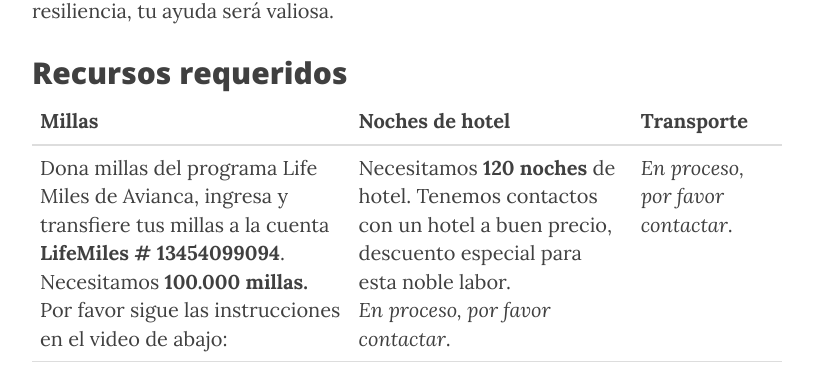
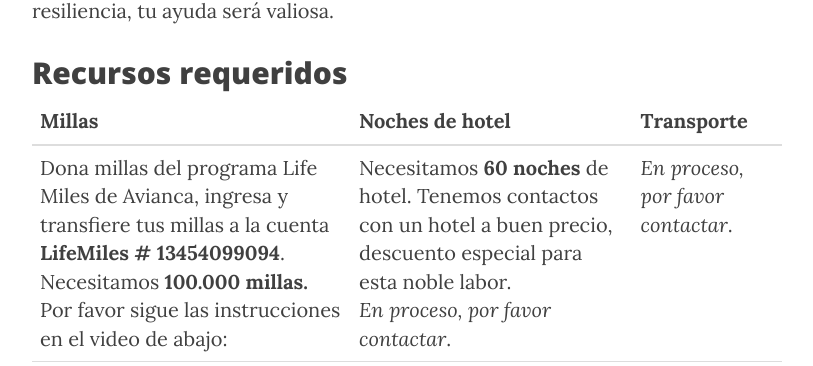
Before and after one commit to redhumus/openstreetmapcolombia.github.io, a Jekyll site: the page built from ayuda.html, in a window 1280 px wide, cut to the strip 804-1170 px from the top of the page. Shown: the whole strip, without its empty margins (233-1046 px from the left). Built offline with Jekyll 4.4.1, drawn with Linux system fonts in a browser that asks for light colours; nearby versions of some CDN libraries.

Commit message:
correccion texto

```diff
--- a/ayuda.html
+++ b/ayuda.html
@@ -25,7 +25,7 @@ header-img: "galeria/voluntarios.jpg"
         		<td>Dona millas del programa Life Miles de Avianca, <a href="https://www.lifemiles.com/esp/ear/tra/traneetraproc.aspx" target="_blanck">ingresa y transfiere</a> tus millas a la cuenta <b>LifeMiles # 13454099094</b>.  Necesitamos <b><a href="https://www.lifemiles.com/esp/ear/tra/traneetraproc.aspx">100.000 millas.</a></b><br>Por favor sigue las instrucciones en el video de abajo:
 				<!-- <img src="{{ '/img/avianca_cabin.jpg' | prepend: site.baseurl }}" alt=""/> -->
         		</td>
-        		<td>Necesitamos <b>120 noches</b> de hotel.  Tenemos contactos con un hotel a buen precio, descuento especial para esta noble labor.<a href="contact.html"><i><br>En proceso, por favor contactar</i>.</a></td>
+        		<td>Necesitamos <b>60 noches</b> de hotel.  Tenemos contactos con un hotel a buen precio, descuento especial para esta noble labor.<a href="contact.html"><i><br>En proceso, por favor contactar</i>.</a></td>
         		<td><a href="contact"><i>En proceso, por favor contactar</i>.</a></td>
         	</tr>
         	<tr>
```
